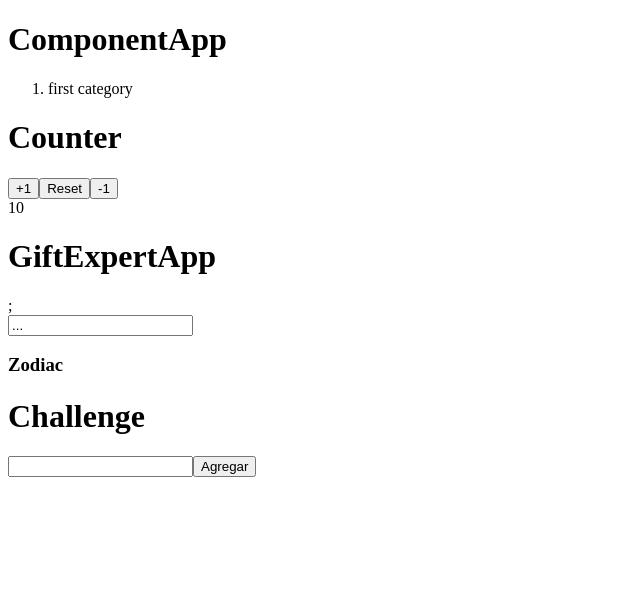
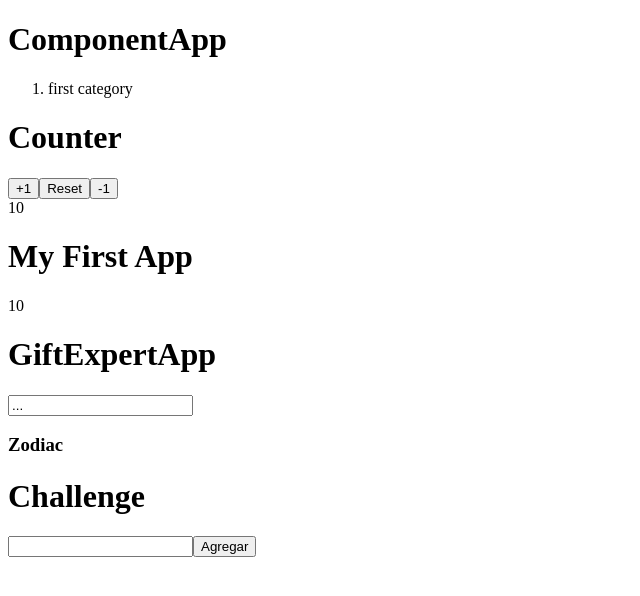
Before and after one commit to JoanManuel17/my, a React (Create React App) app: page / in a window 1280 px wide. Shown: the top 596 px of the page, without its empty margins (0-640 px from the left). Built offline with nearby package versions, Linux system fonts and the light colour scheme.

Commit message:
Challenges

```diff
--- /dev/null
+++ b/src/FirstApp2.js
@@ -0,0 +1,11 @@
+const title = 'FirstApp';
+
+const FirstApp2 = ({title}) => {
+    return (
+      <>
+        <h1>{title}</h1>
+        <span>10</span>
+      </>
+    )
+  }
+export default FirstApp2;
--- a/src/FirstApp.js
+++ b/src/FirstApp3.js
@@ -1,7 +1,7 @@
 import PropTypes from 'prop-types';
 import { useState } from 'react';
 
-const FirstApp = ({p}) => {
+const FirstApp3 = ({p}) => {
 
   const [a, setA] = useState(p);
 
@@ -32,7 +32,7 @@ const FirstApp = ({p}) => {
     )
   }
 
-export default FirstApp;
+export default FirstApp3;
 
   // FirstApp.propTypes = {
   //   title: PropTypes.string.isRequired,
--- a/src/GiftExpertApp.js
+++ b/src/GiftExpertApp.js
@@ -12,7 +12,7 @@ const GiftExpertApp = () => {
 
   return (
   <>
-    <h1>GiftExpertApp</h1>;
+    <h1>GiftExpertApp</h1>
 
     <AddCategory onAddCategory={onAddCategory} />
     {
--- a/src/index.js
+++ b/src/index.js
@@ -1,7 +1,8 @@
 import React from 'react';
 import ReactDOM from 'react-dom/client';
 import App from './App';
-import FirstApp from './FirstApp';
+import FirstApp3 from './FirstApp3';
+import FirstApp2 from './FirstApp2';
 import { ComponentApp } from './ComponentApp';
 
 
@@ -9,7 +10,8 @@ const root = ReactDOM.createRoot(document.getElementById('root'));
 root.render(
   <React.StrictMode>
     <ComponentApp />
-    <FirstApp p = {10} />
+    <FirstApp3 p = {10} />
+    <FirstApp2 title = "My First App" />
      <App />
   </React.StrictMode>
 );
```
